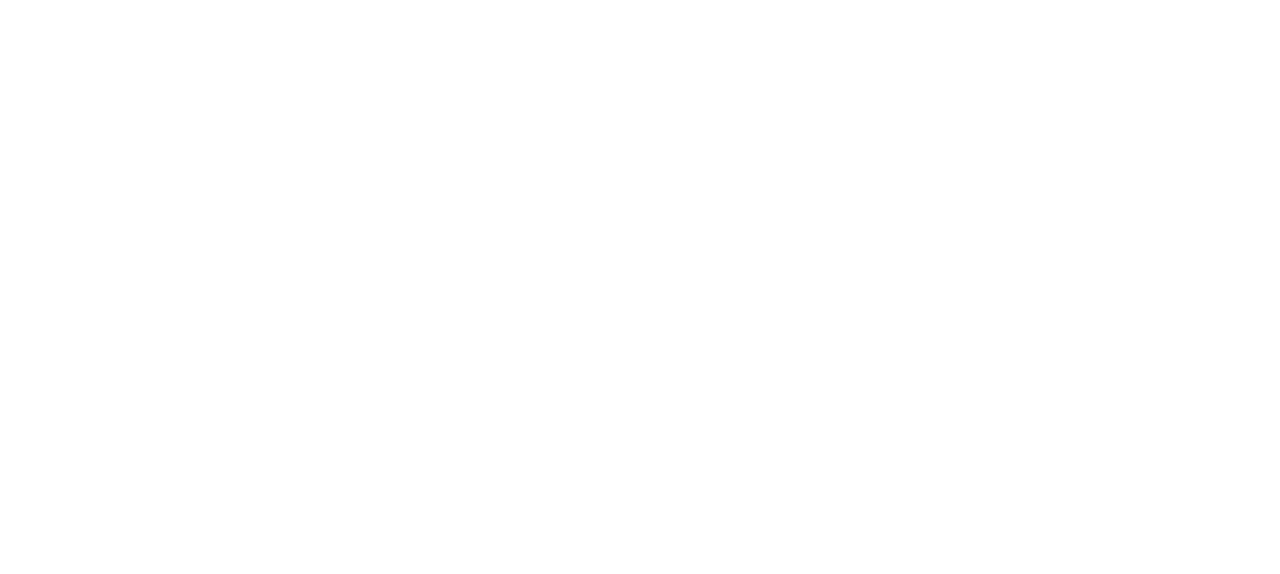
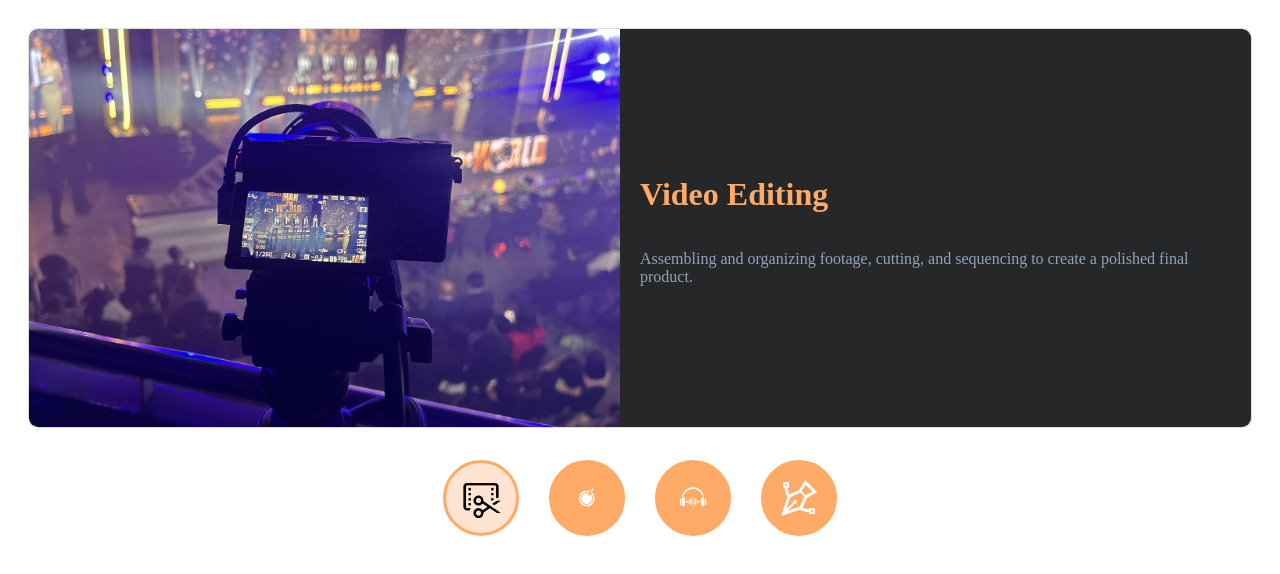
Before and after one commit to RicRicRicRicRicRic/AviethoDigital_OJT_web, an Astro site in the folder frontend/: page /services_sections/live_streaming in a window 1280 px wide. Built offline with nearby package versions, Linux system fonts and the light colour scheme; Astro itself is replaced by a stand-in of ours.

Commit message:
services
70 percent

```diff
--- a/frontend/src/pages/services_sections/live_streaming.astro
+++ b/frontend/src/pages/services_sections/live_streaming.astro
@@ -0,0 +1,105 @@
+---
+import { IMAGES } from '../../data/assets.js';
+const services = IMAGES.page_services;
+const icons = IMAGES.icon;
+---
+
+<div class="container">
+  <div class="top-div">
+    <div class="box active" id="ls-box-1">
+      <img src={services.pp_ve.src} alt="Video Editing" />
+      <div class="content"><h1>Video Editing</h1><p>Assembling and organizing footage, cutting, and sequencing to create a polished final product.</p></div>
+    </div>
+    <div class="box" id="pp-box-2">
+      <img src={services.pp_cg.src} alt="Color Grading" />
+      <div class="content"><h1>Color Grading</h1><p>Adjusting the color and tone of the video to create a specific mood or aesthetic.</p></div>
+    </div>
+    <div class="box" id="pp-box-3">
+      <img src={services.pp_sd.src} alt="Sound Design and Mixing" />
+      <div class="content"><h1>Sound Design and Mixing</h1><p>Enhancing audio quality, adding sound effects, and mixing music and dialogue for professional results.</p></div>
+    </div>
+    <div class="box" id="pp-box-4">
+      <img src={services.pp_mg.src} alt="Motion Graphics and Animation" />
+      <div class="content"><h1>Motion Graphics and Animation</h1><p>Creating animated graphics, explainer videos, animated logos, and typography for dynamic visual communication.</p></div>
+    </div>
+  </div>
+
+  <div class="bottom-div">
+    <button class="active-btn" onclick="showBox('ls-box-1', this)"><img src={icons.icon_pp_ve.src} /></button>
+    <button onclick="showBox('pp-box-2', this)"><img src={icons.icon_pp_cg.src} /></button>
+    <button onclick="showBox('pp-box-3', this)"><img src={icons.icon_pp_sd.src} /></button>
+    <button onclick="showBox('pp-box-4', this)"><img src={icons.icon_pp_ma.src} /></button>
+  </div>
+</div>
+
+
+<script is:inline>
+  function showBox(boxId, btnElement) {
+    const boxes = document.querySelectorAll('.box');
+    boxes.forEach(box => box.classList.remove('active'));
+    const buttons = document.querySelectorAll('.bottom-div button, .nav-buttons button');
+    buttons.forEach(btn => btn.classList.remove('active-btn'));
+    btnElement.classList.add('active-btn');
+    requestAnimationFrame(() => {
+      const target = document.getElementById(boxId);
+      if (target) target.classList.add('active');
+    });
+  }
+</script>
+
+<style>
+  .container {
+    display: flex; flex-direction: column; gap: 20px; padding: 20px; align-items: center;
+
+    .top-div {
+      width: 100%; height: 400px !important; position: relative; overflow: hidden;
+
+      .box {
+        box-sizing: border-box; position: absolute; top: 0; left: 0; width: 100%; height: 100%; background: #ffffff;
+        display: flex; border-radius: 10px; overflow: hidden;
+        opacity: 0; transform: translateX(20px); pointer-events: none; z-index: 1;
+        transition: opacity 0.5s ease-in-out, transform 0.5s ease-in-out;
+        border: 1px solid #ddd;
+
+        &.active { opacity: 1; transform: translateX(0); pointer-events: auto; z-index: 2; }
+
+        &:not(.active) { transform: translateX(-20px); }
+
+        img { width: 50%; height: 100%; object-fit: cover; }
+
+        .content {
+          width: 50%; padding: 20px; display: flex; flex-direction: column; justify-content: center;
+          background-color: #252728;
+          padding-right: 20px;
+          h1 { color: #ffaa66 !important; }
+          p {color: #94a3b8;}
+
+        }
+      }
+    }
+
+    .bottom-div {
+      display: flex; gap: 30px; height: 100px; align-items: center;
+
+      button {
+        padding: 35px; cursor: pointer; height: 60px; width: 60px;
+        background:#ffaa66 ; border: 3px solid #ffaa66; border-radius: 40px;
+        transition: all 0.3s ease; display: flex; align-items: center; justify-content: center;
+
+        img {
+          width: 40px; height: 40px; object-fit: contain; filter: brightness(0) invert(1); transition: filter 0.3s ease;
+        }
+      }
+
+      button.active-btn {
+        background: rgba(255, 170, 102, 0.3); border: 3px solid #ffaa66;
+        img { filter: brightness(1) invert(0); }
+      }
+
+      button:hover {
+        background: #ffaa66; box-shadow: 0 0 15px #ffaa66;
+        img { filter: brightness(1) invert(0); }
+      }
+    }
+  }
+</style>
--- a/frontend/src/pages/services_sections/post_production.astro
+++ b/frontend/src/pages/services_sections/post_production.astro
@@ -0,0 +1,105 @@
+---
+import { IMAGES } from '../../data/assets.js';
+const services = IMAGES.page_services;
+const icons = IMAGES.icon;
+---
+
+<div class="container">
+  <div class="top-div">
+    <div class="box active" id="pp-box-1">
+      <img src={services.pp_ve.src} alt="Video Editing" />
+      <div class="content"><h1>Video Editing</h1><p>Assembling and organizing footage, cutting, and sequencing to create a polished final product.</p></div>
+    </div>
+    <div class="box" id="pp-box-2">
+      <img src={services.pp_cg.src} alt="Color Grading" />
+      <div class="content"><h1>Color Grading</h1><p>Adjusting the color and tone of the video to create a specific mood or aesthetic.</p></div>
+    </div>
+    <div class="box" id="pp-box-3">
+      <img src={services.pp_sd.src} alt="Sound Design and Mixing" />
+      <div class="content"><h1>Sound Design and Mixing</h1><p>Enhancing audio quality, adding sound effects, and mixing music and dialogue for professional results.</p></div>
+    </div>
+    <div class="box" id="pp-box-4">
+      <img src={services.pp_mg.src} alt="Motion Graphics and Animation" />
+      <div class="content"><h1>Motion Graphics and Animation</h1><p>Creating animated graphics, explainer videos, animated logos, and typography for dynamic visual communication.</p></div>
+    </div>
+  </div>
+
+  <div class="bottom-div">
+    <button class="active-btn" onclick="showBox('pp-box-1', this)"><img src={icons.icon_pp_ve.src} /></button>
+    <button onclick="showBox('pp-box-2', this)"><img src={icons.icon_pp_cg.src} /></button>
+    <button onclick="showBox('pp-box-3', this)"><img src={icons.icon_pp_sd.src} /></button>
+    <button onclick="showBox('pp-box-4', this)"><img src={icons.icon_pp_ma.src} /></button>
+  </div>
+</div>
+
+
+<script is:inline>
+  function showBox(boxId, btnElement) {
+    const boxes = document.querySelectorAll('.box');
+    boxes.forEach(box => box.classList.remove('active'));
+    const buttons = document.querySelectorAll('.bottom-div button, .nav-buttons button');
+    buttons.forEach(btn => btn.classList.remove('active-btn'));
+    btnElement.classList.add('active-btn');
+    requestAnimationFrame(() => {
+      const target = document.getElementById(boxId);
+      if (target) target.classList.add('active');
+    });
+  }
+</script>
+
+<style>
+  .container {
+    display: flex; flex-direction: column; gap: 20px; padding: 20px; align-items: center;
+
+    .top-div {
+      width: 100%; height: 400px !important; position: relative; overflow: hidden;
+
+      .box {
+        box-sizing: border-box; position: absolute; top: 0; left: 0; width: 100%; height: 100%; background: #ffffff;
+        display: flex; border-radius: 10px; overflow: hidden;
+        opacity: 0; transform: translateX(20px); pointer-events: none; z-index: 1;
+        transition: opacity 0.5s ease-in-out, transform 0.5s ease-in-out;
+        border: 1px solid #ddd;
+
+        &.active { opacity: 1; transform: translateX(0); pointer-events: auto; z-index: 2; }
+
+        &:not(.active) { transform: translateX(-20px); }
+
+        img { width: 50%; height: 100%; object-fit: cover; }
+
+        .content {
+          width: 50%; padding: 20px; display: flex; flex-direction: column; justify-content: center;
+          background-color: #252728;
+          padding-right: 20px;
+          h1 { color: #ffaa66 !important; }
+          p {color: #94a3b8;}
+
+        }
+      }
+    }
+
+    .bottom-div {
+      display: flex; gap: 30px; height: 100px; align-items: center;
+
+      button {
+        padding: 35px; cursor: pointer; height: 60px; width: 60px;
+        background:#ffaa66 ; border: 3px solid #ffaa66; border-radius: 40px;
+        transition: all 0.3s ease; display: flex; align-items: center; justify-content: center;
+
+        img {
+          width: 40px; height: 40px; object-fit: contain; filter: brightness(0) invert(1); transition: filter 0.3s ease;
+        }
+      }
+
+      button.active-btn {
+        background: rgba(255, 170, 102, 0.3); border: 3px solid #ffaa66;
+        img { filter: brightness(1) invert(0); }
+      }
+
+      button:hover {
+        background: #ffaa66; box-shadow: 0 0 15px #ffaa66;
+        img { filter: brightness(1) invert(0); }
+      }
+    }
+  }
+</style>
```
Also changed, not shown: frontend/src/data/assets.js (+16 -2 lines), frontend/src/pages/services.astro (+6 -6 lines), frontend/src/assets/icon/icon_pp_colorgrading.png (added), frontend/src/assets/icon/icon_pp_motion.png (added), frontend/src/assets/icon/icon_pp_sounddesign.png (added), frontend/src/assets/icon/icon_pp_videoedit.png (added), frontend/src/assets/imgs/pp_colorGrading.jpg (added), frontend/src/assets/imgs/pp_motionGraphics.jpg (added), frontend/src/assets/imgs/pp_soundDesgin.jpg (added), frontend/src/assets/imgs/pp_videoediting.jpg (added).
